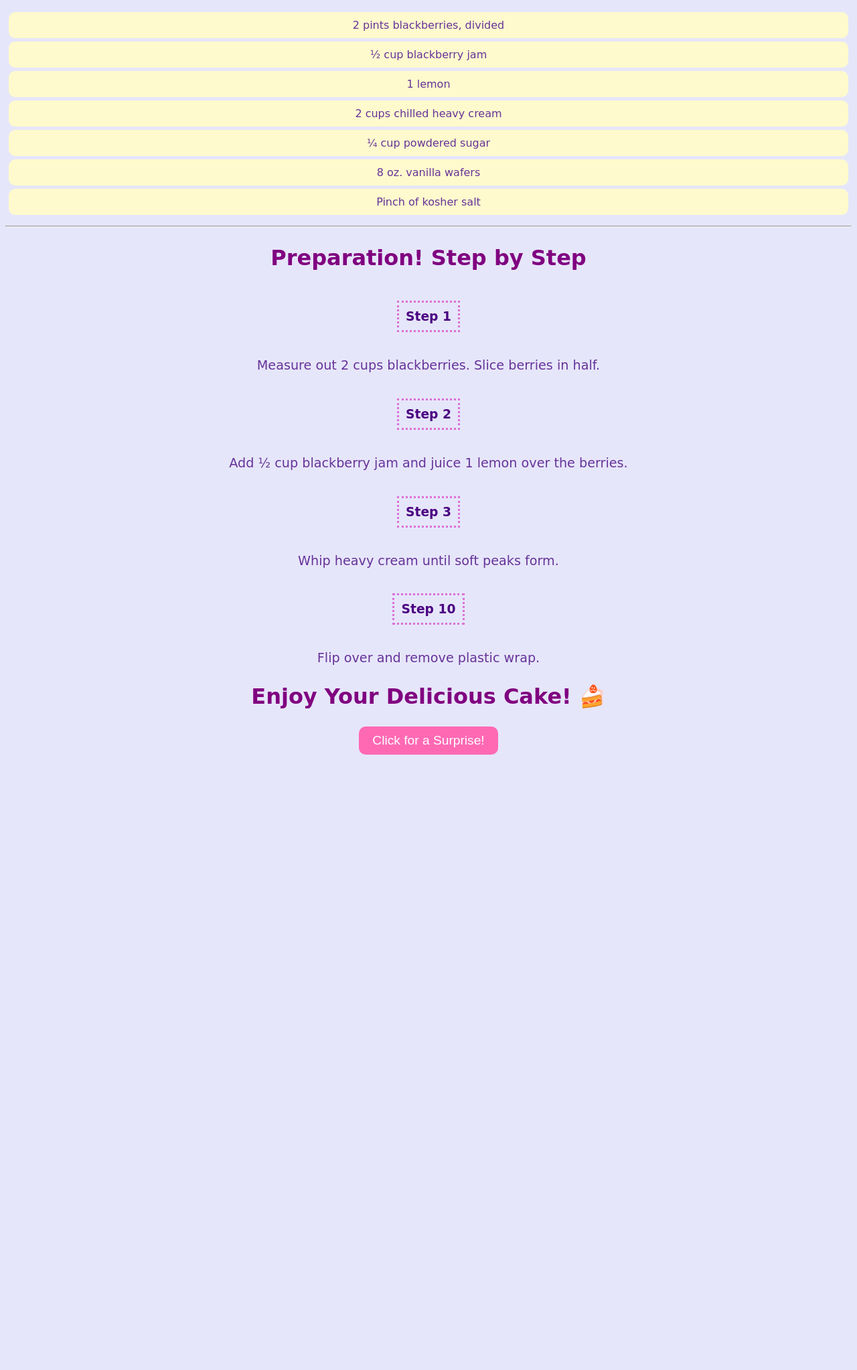
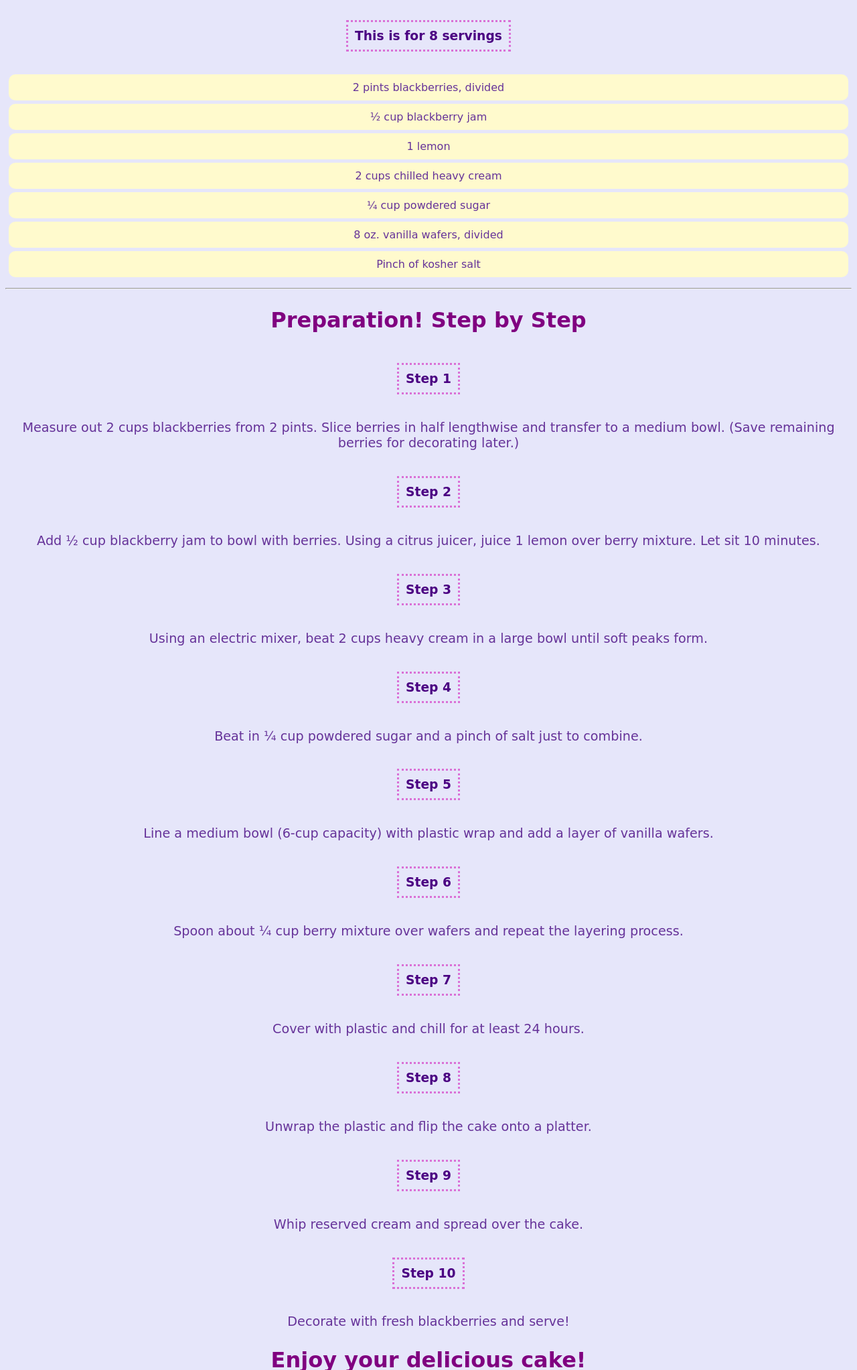
Before and after one commit to tanisha1212/Make-A-Recipe, a plain HTML site: page index.html in a window 1280 px wide. Shown: the part 754-2800 px from the top of the page at 67% size. Before the commit the page ends 1889 px from the top, so only its background shows below. Drawn offline with Linux system fonts and the light colour scheme; a web font is replaced by a local one.

Commit message:
Update index.html

```diff
--- a/index.html
+++ b/index.html
@@ -1,38 +1,34 @@
 <!DOCTYPE html>
 <html lang="en">
-
 <head>
   <meta charset="UTF-8">
   <meta name="viewport" content="width=device-width, initial-scale=1.0">
   <title>Easy Blackberry Icebox Cake</title>
   <link rel="stylesheet" href="style.css">
-    <script defer src="script.js"></script>
+  <script src="script.js" defer></script>
 </head>
-
 <body>
-    <!-- Light/Dark mode toggle -->
-    <button id="toggleMode" class="toggle-btn">Toggle Mode 🌙</button>
-
   <center>
     <h1>Easy Blackberry Icebox Cake</h1>
-        <p>This dreamy and creamy dessert is perfect for those hot summer days!</p>
+    <p>This dreamy and creamy dessert is perfect for those hot summer days where you want to make a nice dessert for the family without all the hassle.</p>
+    <button onclick="toggleDarkMode()">Toggle Dark Mode</button>
+    <br><br>
     <img src="https://bakesbybrownsugar.com/wp-content/uploads/2022/08/Blackberry-Ice-Cream-Pie-17C.jpg" alt="Blackberry Icebox Cake">
     <p>Cheryl Norris © 2022 CCO</p>
   </center>
-
   <hr>
 
   <center>
     <h2>Ingredients</h2>
-        <h4>This is for 8 servings</h4>
-        <ul>
-            <li class="ingredient">2 pints blackberries, divided</li>
-            <li class="ingredient">½ cup blackberry jam</li>
-            <li class="ingredient">1 lemon</li>
-            <li class="ingredient">2 cups chilled heavy cream</li>
-            <li class="ingredient">¼ cup powdered sugar</li>
-            <li class="ingredient">8 oz. vanilla wafers</li>
-            <li class="ingredient">Pinch of kosher salt</li>
+    <h3>This is for 8 servings</h3>
+    <ul id="ingredient-list">
+      <li>2 pints blackberries, divided</li>
+      <li>½ cup blackberry jam</li>
+      <li>1 lemon</li>
+      <li>2 cups chilled heavy cream</li>
+      <li>¼ cup powdered sugar</li>
+      <li>8 oz. vanilla wafers, divided</li>
+      <li>Pinch of kosher salt</li>
     </ul>
   </center>
 
@@ -41,23 +37,28 @@
   <center>
     <h2>Preparation! Step by Step</h2>
     <h3>Step 1</h3>
-        <p>Measure out 2 cups blackberries. Slice berries in half.</p>
+    <p>Measure out 2 cups blackberries from 2 pints. Slice berries in half lengthwise and transfer to a medium bowl. (Save remaining berries for decorating later.)</p>
+    <h3>Step 2</h3>
+    <p>Add ½ cup blackberry jam to bowl with berries. Using a citrus juicer, juice 1 lemon over berry mixture. Let sit 10 minutes.</p>
+    <h3>Step 3</h3>
+    <p>Using an electric mixer, beat 2 cups heavy cream in a large bowl until soft peaks form.</p>
+    <h3>Step 4</h3>
+    <p>Beat in ¼ cup powdered sugar and a pinch of salt just to combine.</p>
+    <h3>Step 5</h3>
+    <p>Line a medium bowl (6-cup capacity) with plastic wrap and add a layer of vanilla wafers.</p>
+    <h3>Step 6</h3>
+    <p>Spoon about ¼ cup berry mixture over wafers and repeat the layering process.</p>
+    <h3>Step 7</h3>
+    <p>Cover with plastic and chill for at least 24 hours.</p>
+    <h3>Step 8</h3>
+    <p>Unwrap the plastic and flip the cake onto a platter.</p>
+    <h3>Step 9</h3>
+    <p>Whip reserved cream and spread over the cake.</p>
+    <h3>Step 10</h3>
+    <p>Decorate with fresh blackberries and serve!</p>
 
-        <h3>Step 2</h3>
-        <p>Add ½ cup blackberry jam and juice 1 lemon over the berries.</p>
-
-        <h3>Step 3</h3>
-        <p>Whip heavy cream until soft peaks form.</p>
-
-        <h3>Step 10</h3>
-        <p>Flip over and remove plastic wrap.</p>
-
-        <h2>Enjoy Your Delicious Cake! 🍰</h2>
-        <button onclick="alert('Enjoy your cake! 🎂')">Click for a Surprise!</button>
+    <h2>Enjoy your delicious cake!</h2>
+    <img src="https://bakesbybrownsugar.com/wp-content/uploads/2022/08/Blackberry-Ice-Cream-Pie-18.jpg" alt="Sliced Blackberry Icebox Cake">
   </center>
-
-    <!-- Back to Top Button -->
-    <button id="backToTop">⬆</button>
 </body>
-
 </html>
```
Lines whose indentation alone changed are shown as unchanged.
